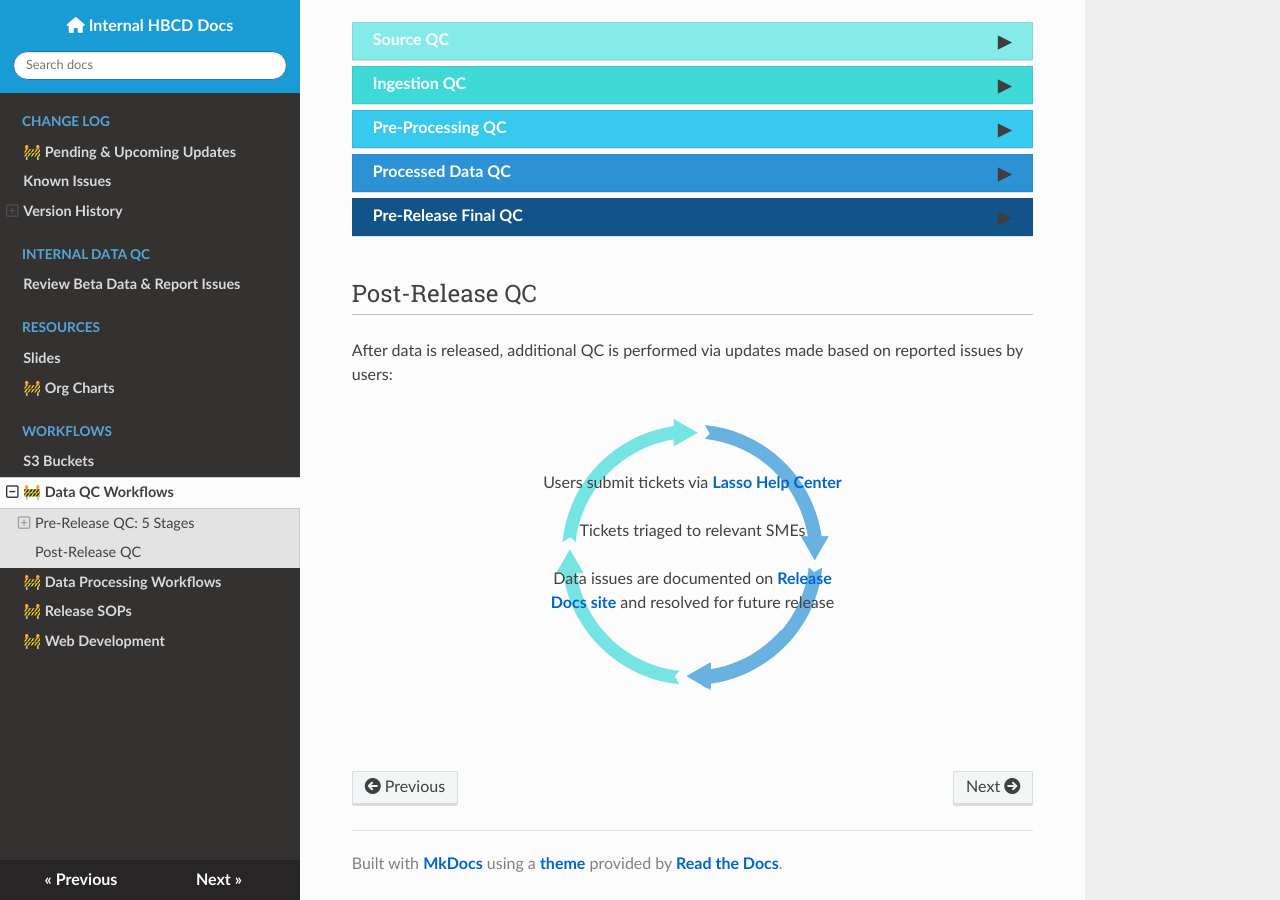
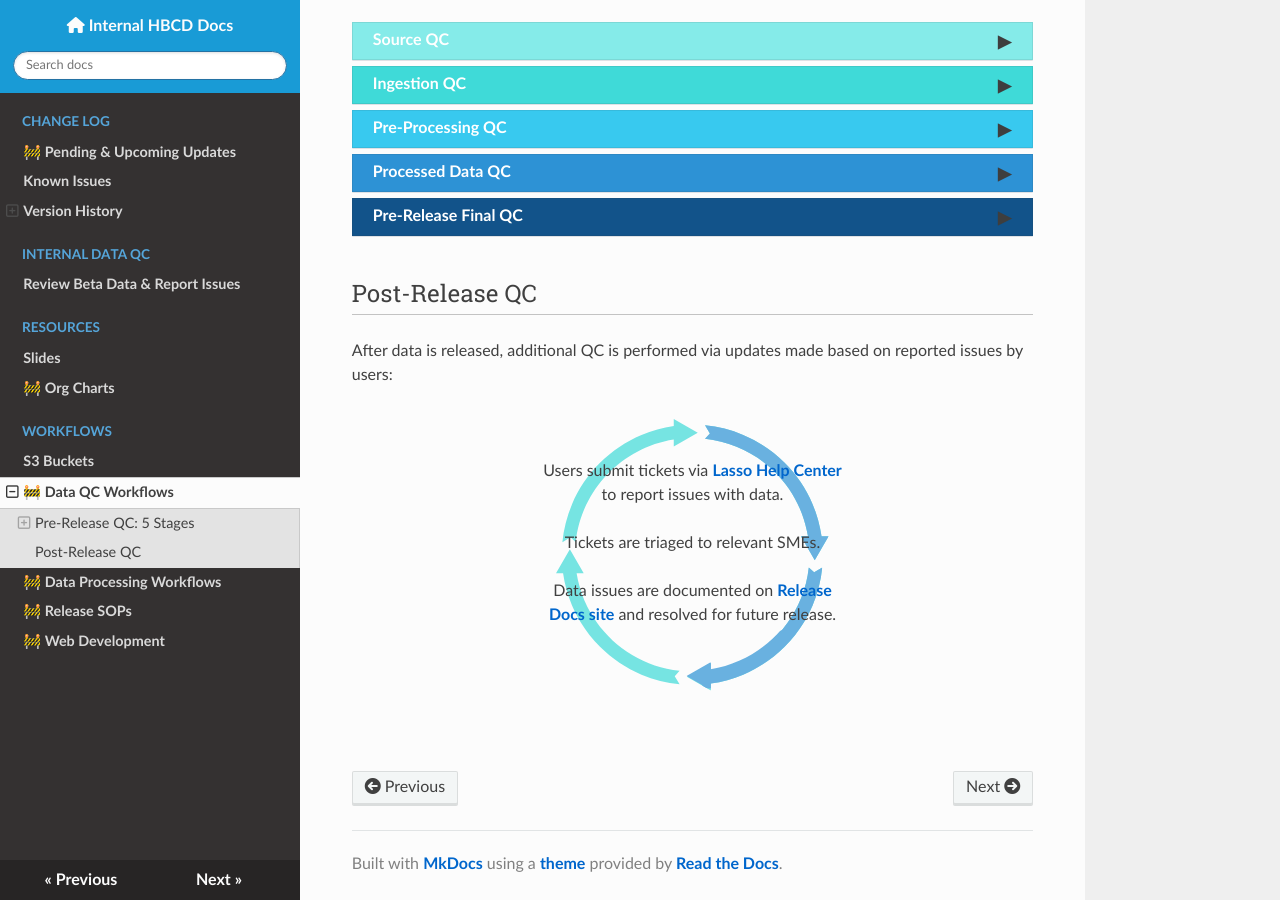
Before and after one commit to DCAN-Labs/hbcd-docs-internal, an MkDocs documentation site: the page built from docs/workflows/qc.md, in a window 1280 px wide and 900 px high, scrolled down 1664 px. Built offline with MkDocs 1.6.1, drawn with Linux system fonts in a browser that asks for light colours; nearby versions of some CDN libraries.

Commit message:
minor polish

```diff
--- a/docs/workflows/qc.md
+++ b/docs/workflows/qc.md
@@ -633,9 +633,9 @@ After data is released, additional QC is performed via updates made based on rep
   <div style="position: absolute; top: 50%; left: 50%;
               transform: translate(-50%, -50%);
               padding: 1em; border-radius: 10px; max-width: 90%;">
-    <p>Users submit tickets via <a href="https://nbdc-datashare.lassoinformatics.com/help-center">Lasso Help Center</a><br>
-    <p>Tickets triaged to relevant SMEs<br>
-    <p>Data issues are documented on <a href="https://docs.hbcdstudy.org/latest/changelog/knownissues/">Release Docs site</a> and resolved for future release</p>
+    <p>Users submit tickets via <a href="https://nbdc-datashare.lassoinformatics.com/help-center">Lasso Help Center</a> to report issues with data.<br>
+    <p>Tickets are triaged to relevant SMEs.<br>
+    <p>Data issues are documented on <a href="https://docs.hbcdstudy.org/latest/changelog/knownissues/">Release Docs site</a> and resolved for future release.</p>
   </div>
 </div>
 
```
